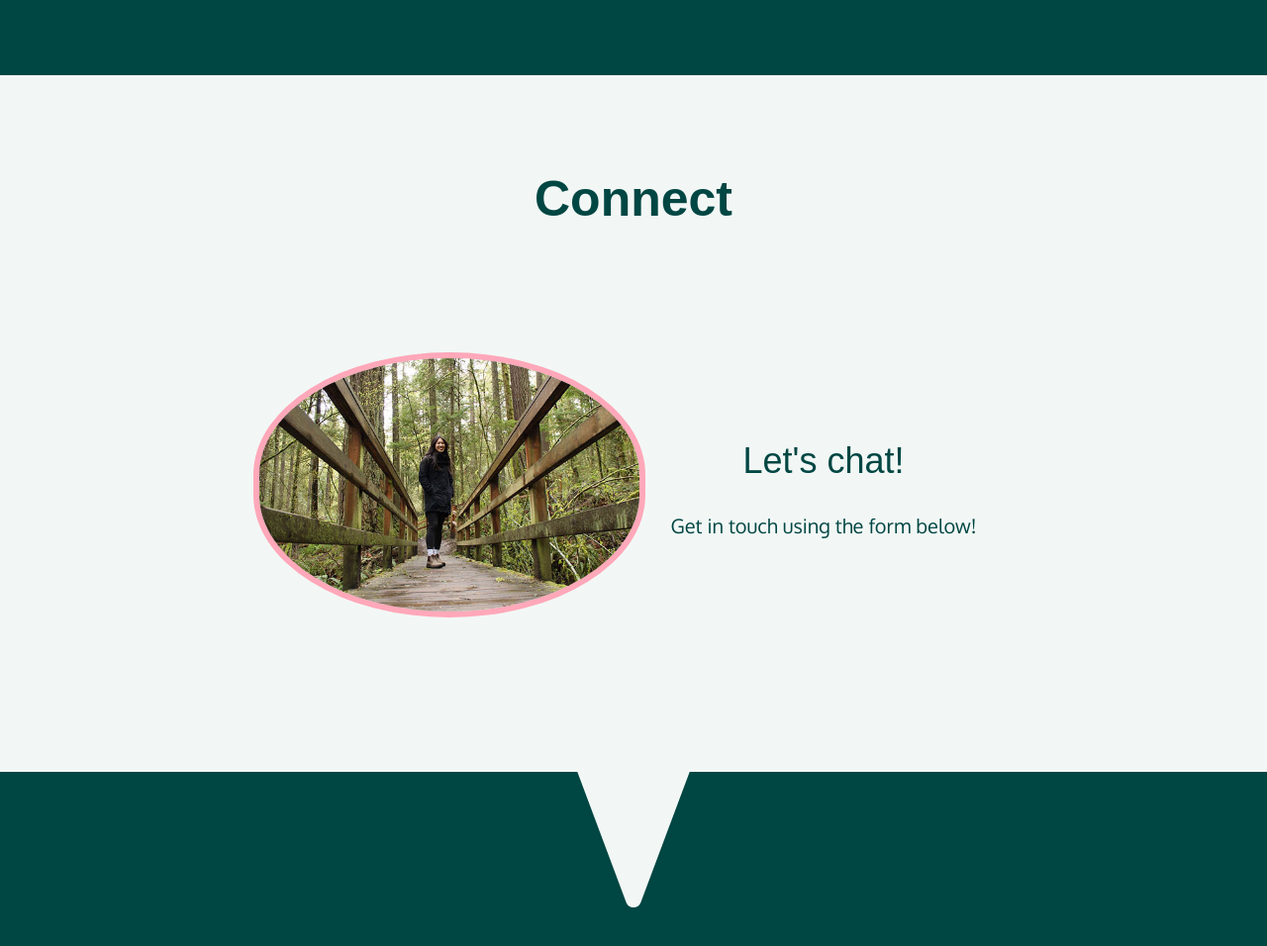
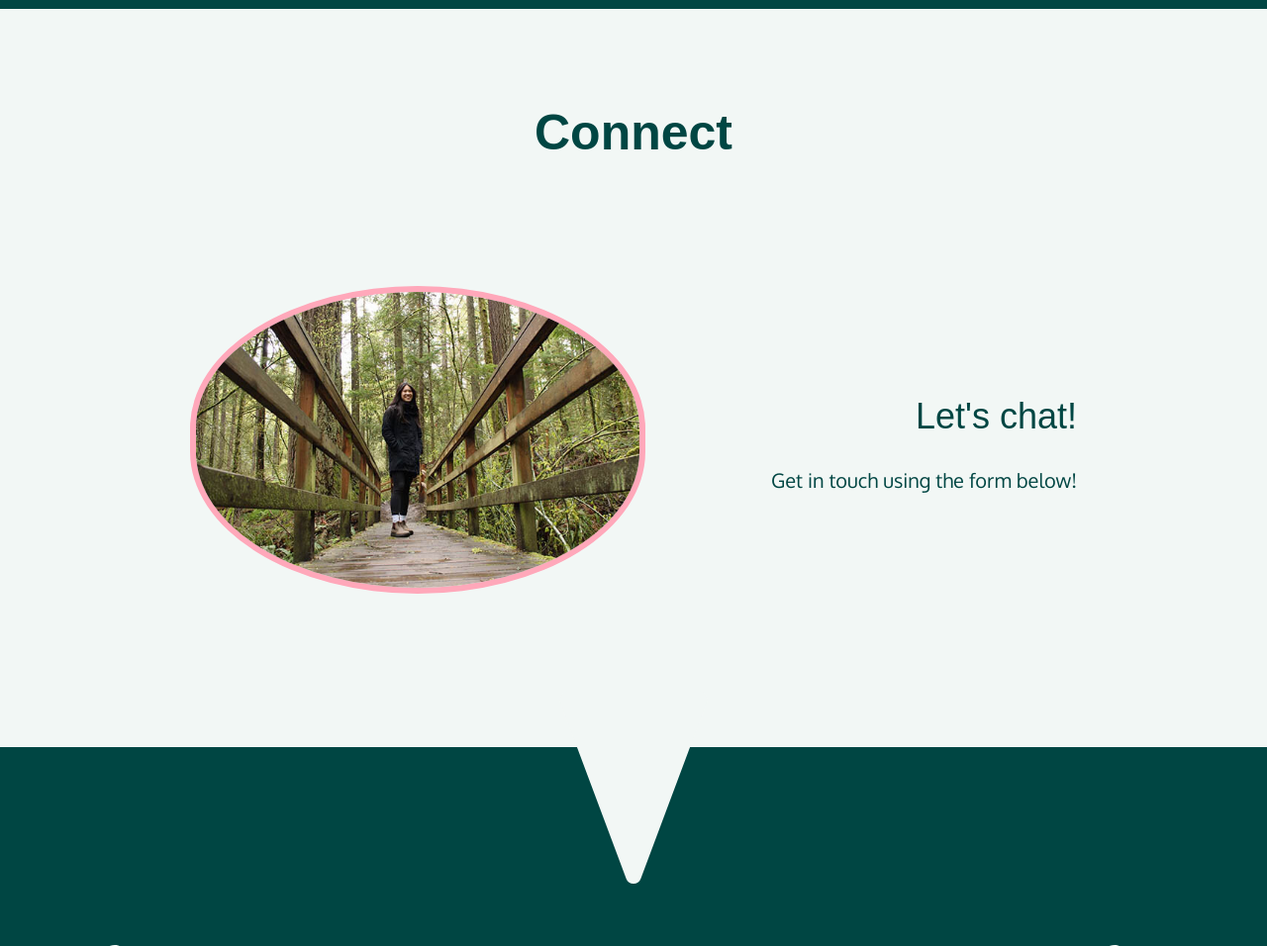
Before and after one commit to Mishninja/Portfolio-V2, a PHP site: page / in a window 1280 px wide. Shown: the part 4400-5356 px from the top of the page at 99% size. Run offline with PHP 8.4, Linux system fonts and the light colour scheme; style sheets or scripts are compiled from the project's sources; some libraries are stand-ins or nearby versions; some web fonts are replaced.

Commit message:
Reformated images
adding styling for images

```diff
--- a/portfolio-2.2/css/media-queries.css
+++ b/portfolio-2.2/css/media-queries.css
@@ -392,7 +392,7 @@ header.header-up {
   color: #004643;
 }
 .connect .connect-container {
-  max-width: 60%;
+  max-width: 70%;
   margin: 0 auto;
   padding: 2rem 3rem 12rem;
   display: flex;
@@ -412,7 +412,7 @@ header.header-up {
   font-size: 2rem;
 }
 .connect .connect-container .image {
-  width: 100%;
+  width: 80%;
   position: relative;
   margin: 3rem 0;
 }
@@ -802,7 +802,7 @@ header.header-up {
   /* ===== Connect ===== */
   .connect .connect-container {
     flex-direction: row-reverse;
-    text-align: center;
+    text-align: right;
   }
   .connect .connect-container .col {
     flex-basis: 50%;
--- a/portfolio-2.2/index.php
+++ b/portfolio-2.2/index.php
@@ -239,6 +239,7 @@
         </div>
     </footer>
     <script src='https://cdnjs.cloudflare.com/ajax/libs/jquery/3.6.0/jquery.min.js'></script>
+    <script src="https://code.jquery.com/ui/1.13.1/jquery-ui.min.js" integrity="sha256-eTyxS0rkjpLEo16uXTS0uVCS4815lc40K2iVpWDvdSY=" crossorigin="anonymous"></script>
     <script src="https://kit.fontawesome.com/4a13e67f54.js" crossorigin="anonymous"></script>
     <script src="scripts/main.js"></script>
     <script src="scripts/scroll-lock.js"></script>
--- a/portfolio-2.2/sass/media-queries.scss
+++ b/portfolio-2.2/sass/media-queries.scss
@@ -278,7 +278,7 @@
 
         .connect-container {
             flex-direction: row-reverse ;
-            text-align: center;
+            text-align: right;
         .col {
                 flex-basis: 50%;
                 max-width: 50%;
```
